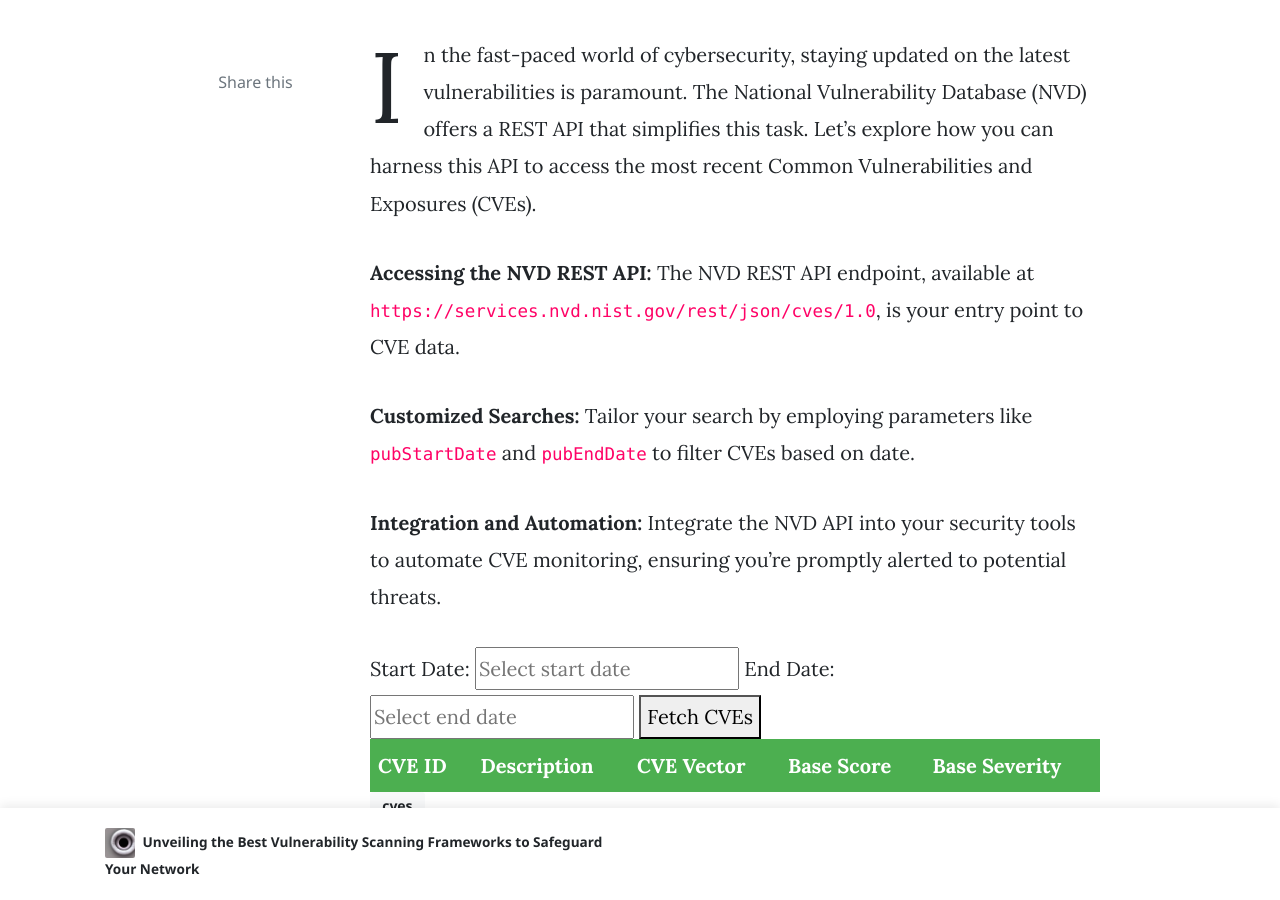
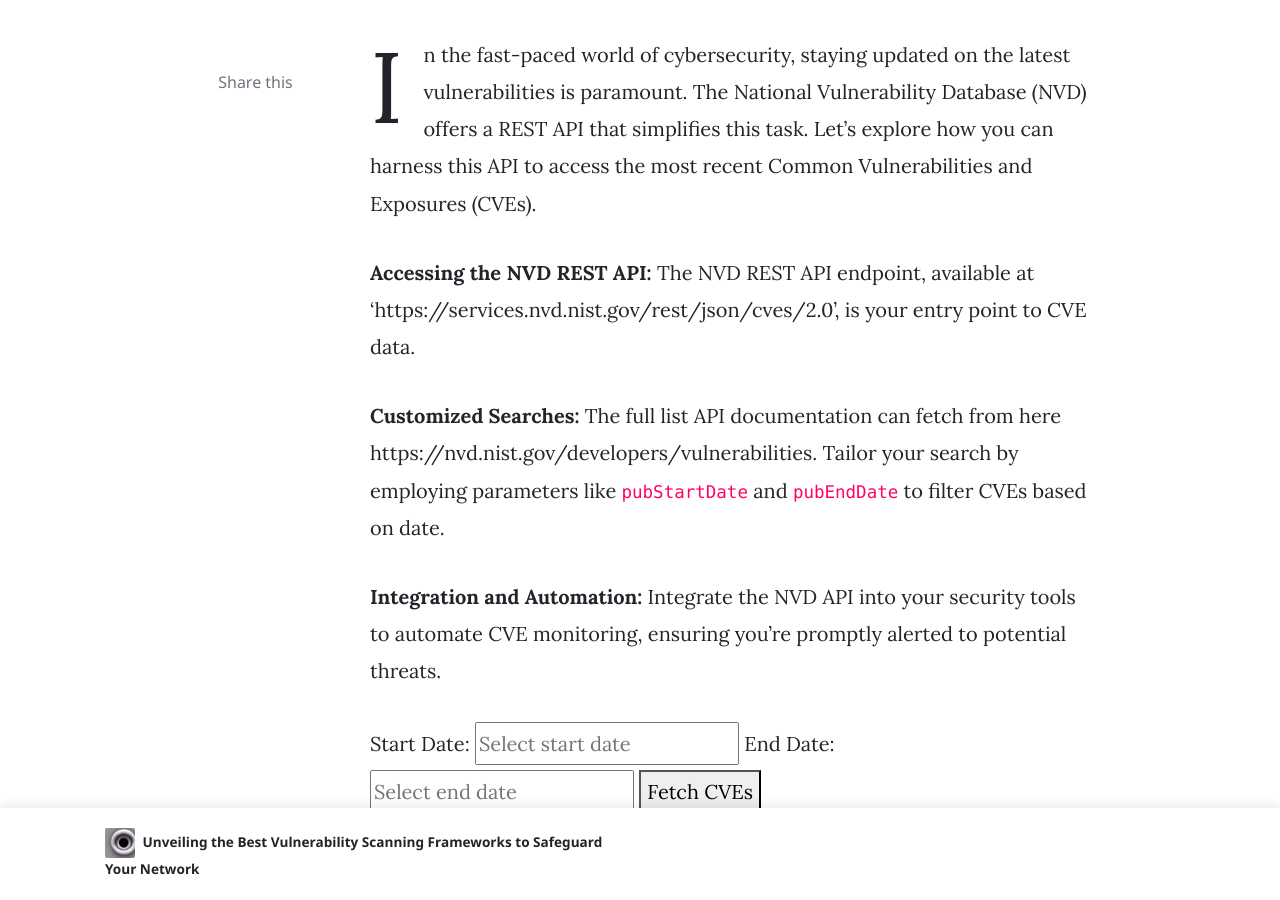
Before and after one commit to tlsweight/blog, a Jekyll site: the page built from _posts/2023-09-21-latest-cves.md, in a window 1280 px wide and 900 px high, scrolled down 616 px. Built offline with Jekyll 4.4.1, drawn with Linux system fonts in a browser that asks for light colours; nearby versions of some CDN libraries; comment, search, counter and statistics services are not loaded.

Commit message:
enable google analytics and nvd api

```diff
--- a/_includes/tracking-header.html
+++ b/_includes/tracking-header.html
@@ -3,11 +3,11 @@
 <!-- Global site tag (gtag.js) - Google Analytics -->
 
 <!-- Google tag (gtag.js) -->
-<script async src="https://www.googletagmanager.com/gtag/js?id=G-RH21027D24"></script>
+<script async src="https://www.googletagmanager.com/gtag/js?id=G-YP7HNLWBSE"></script>
 <script>
   window.dataLayer = window.dataLayer || [];
   function gtag(){dataLayer.push(arguments);}
   gtag('js', new Date());
 
-  gtag('config', 'G-RH21027D24');
+  gtag('config', 'G-YP7HNLWBSE');
 </script>
--- a/_posts/2023-09-21-latest-cves.md
+++ b/_posts/2023-09-21-latest-cves.md
@@ -11,10 +11,10 @@ author: vkosuri
 In the fast-paced world of cybersecurity, staying updated on the latest vulnerabilities is paramount. The National Vulnerability Database (NVD) offers a REST API that simplifies this task. Let's explore how you can harness this API to access the most recent Common Vulnerabilities and Exposures (CVEs).
 
 **Accessing the NVD REST API:**
-The NVD REST API endpoint, available at `https://services.nvd.nist.gov/rest/json/cves/1.0`, is your entry point to CVE data.
+The NVD REST API endpoint, available at 'https://services.nvd.nist.gov/rest/json/cves/2.0', is your entry point to CVE data.
 
 **Customized Searches:**
-Tailor your search by employing parameters like `pubStartDate` and `pubEndDate` to filter CVEs based on date.
+The full list API documentation can fetch from here https://nvd.nist.gov/developers/vulnerabilities. Tailor your search by employing parameters like `pubStartDate` and `pubEndDate` to filter CVEs based on date.
 
 **Integration and Automation:**
 Integrate the NVD API into your security tools to automate CVE monitoring, ensuring you're promptly alerted to potential threats.
```
